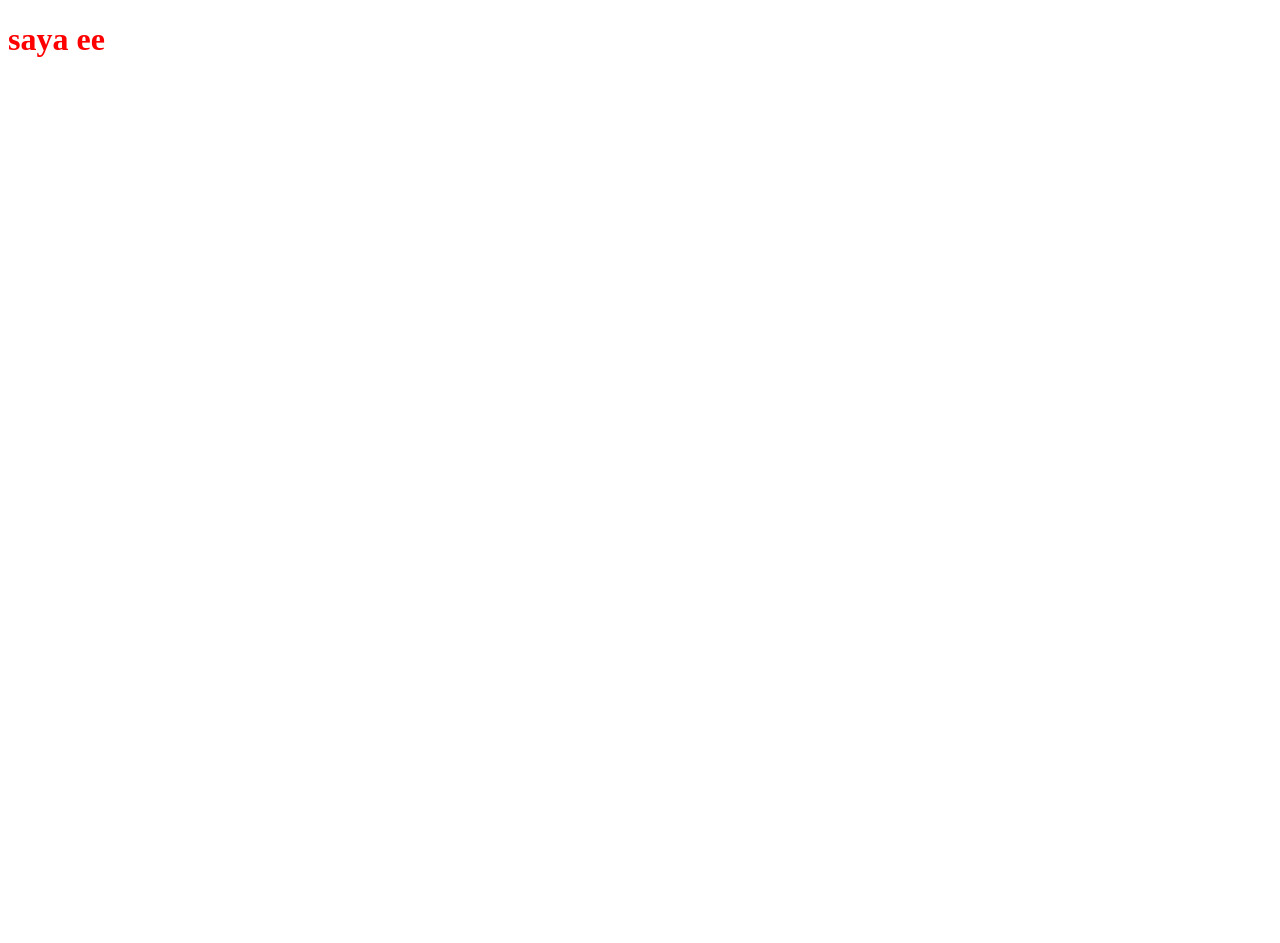
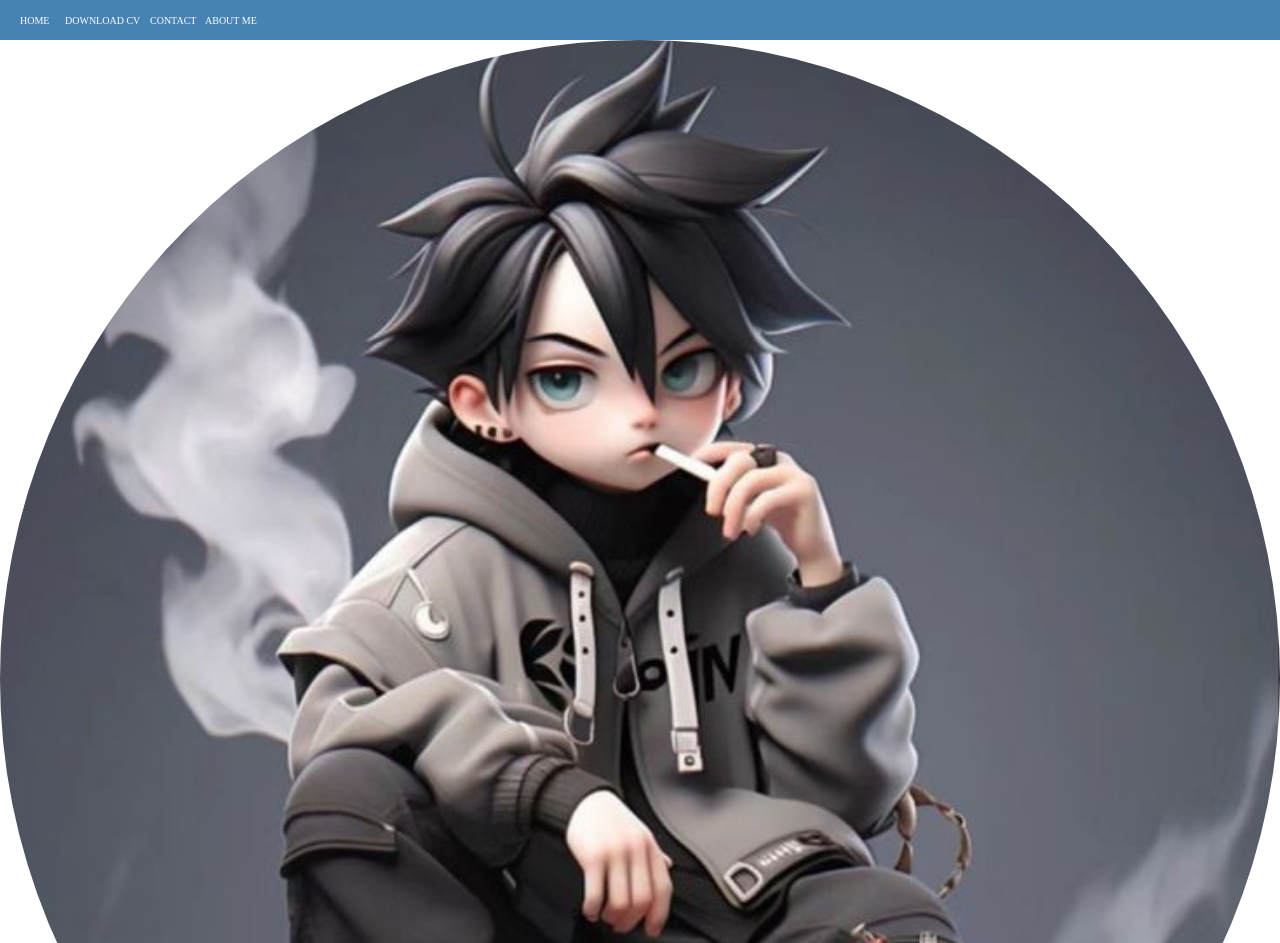
Before and after one commit to aki098/aki098.github.io, a plain HTML site: page index.html in a window 1280 px wide. Shown: the top 943 px of the page. Before the commit the page ends 800 px from the top, so only its background shows below. Drawn offline with Linux system fonts and the light colour scheme.

Commit message:
Update index.html

```diff
--- a/index.html
+++ b/index.html
@@ -1,14 +1,118 @@
+
 <!DOCTYPE html>
 <html>
 <head>
 <style type="text/css">
-h1
+/* container ...*/
+body
 {
-  color:red;
+  margin:0px;
+  display:grid;
+  grid-template-rows:40px 300px 500px 100px;
+  grid-template-columns: 100%;
+  grid-template-areas: "header"
+                       "aside"
+                       "main"
+                       "footer";
+}
+/*header ...*/
+header
+{
+  grid-area: header;
+  background-color: #4682B4;
+  display: grid;
+  box-sizing: border-box;
+  border-block: 1px;
+  padding: 15px 10px 15px 20px;
+  grid-template-rows:100%;
+  grid-template-columns:45px 85px 55px 55px;
+  grid-template-areas:"brnd""downd""contact""about";
+  font-size: 10px;
+}
+/*home ...*/
+home
+{
+  grid-area: brnd;
+  background-color: white;
+  margin: 0px;
+}
+/*download ...*/
+download
+{
+  grid-area: downd;
+}
+/*contact ...*/
+kontak
+{
+  grid-area: contact;
+}
+/*about ...*/
+about
+{
+  grid-area: about;
+}
+/*a link navigation ...*/
+a
+{
+  text-decoration: none;
+  color: white;
+}
+/*aside ...*/
+aside
+{
+  grid-area: aside;
+  background-color: white;
+}
+/*nama saya ... */
+h3
+{
+  margin:0px 0px 0px 80px;
+}
+/*nama jabatan ...*/
+h4
+{
+  margin:0px 0px 0px 125px;
+  color:rgb(48,48,48);
+  font-family:sans serif;
 }
 </style>
 <body>
-<h1> saya ee  </h1>
+
+    <header>
+    <!-menu navigasi ... ->
+
+    <!-menu home ...->
+    <div class="home"><a href="home.html">HOME</a></div>
+
+    <!-menu download ... ->
+    <div class="donwload"/><a href="download.html">DOWNLOAD CV </a></div>
+
+    <!-menu kontak ...->
+    <div class="kontak"><a href="kontak.html">CONTACT</a></div>
+
+     <!-menu about...->
+    <div class="about "><a href="about.html">ABOUT ME</a></a>
+    </div>
+
+    </header>
+
+    <!-aside ...->
+    <aside>
+
+    <!- foto profile ...->
+    <div class=foto>
+    <img src="foto.png"></img>
+    </div>
+    <h3>RICKY DWI PRIYANDIKA<h3>
+    <h4>(web developer)</h4>
+    </aside>
+
+    <!-main...->
+    <main></main>
+
+    <!-footer...->
+    <footer></footer>
+
 </body>
 </head>
 </html>
```
